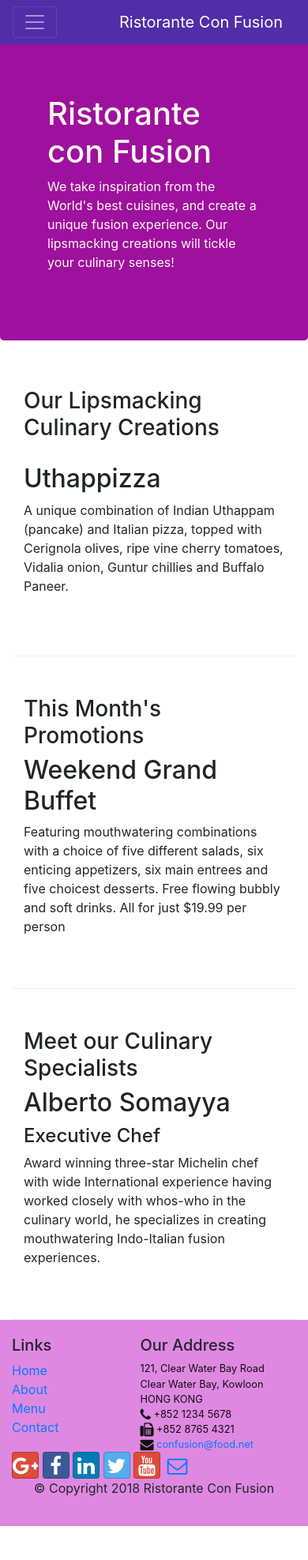
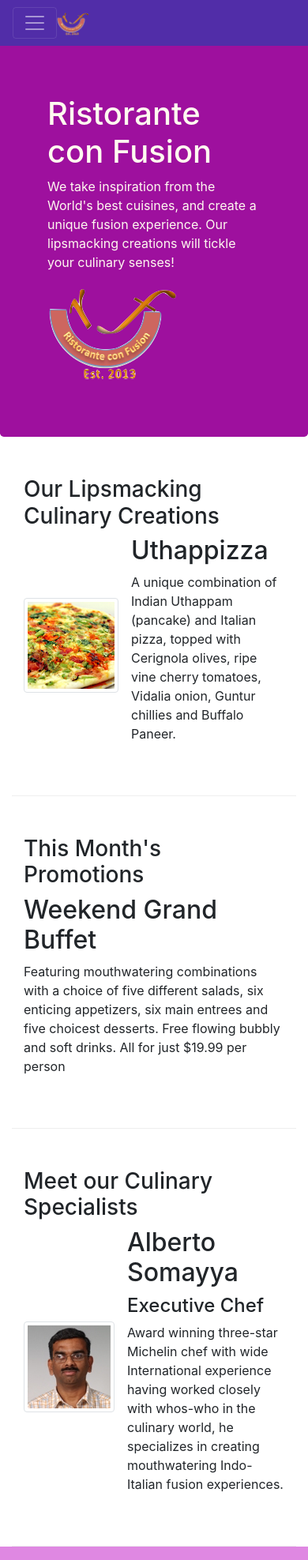
Before and after one commit to abidalikp/bootstrap4, a website: page index.html in a window 390 px wide. Shown: the top 1975 px of the page at 79% size. Before the commit the page ends 1932 px from the top, so only its background shows below. Drawn offline with nearby package versions, Linux system fonts and the light colour scheme.

Commit message:
Images and Media

```diff
--- a/index.html
+++ b/index.html
@@ -23,7 +23,7 @@
             <button class="navbar-toggler" type="button" data-toggle="collapse" data-target="#Navbar">
                 <span class="navbar-toggler-icon"></span>
             </button>
-            <a class="navbar-brand" href="#">Ristorante Con Fusion</a>
+            <a class="navbar-brand mr-auto" href="#"><img src="img/logo.png" height="30" width="41"></a>
             <div class="collapse navbar-collapse" id="Navbar">
                 <ul class="navbar-nav mr-auto">
                     <li class="nav-item active"><a class="nav-link" href="#"><span class="fa fa-home fa-lg"></span> Home</a></li>
@@ -38,11 +38,12 @@
     <header class="jumbotron">
         <div class="container">
             <div class="row row-header">
-                <div class="col-12 col-sm-6">
+                <div class="col-12 col-sm-8">
                     <h1>Ristorante con Fusion</h1>
                     <p>We take inspiration from the World's best cuisines, and create a unique fusion experience. Our lipsmacking creations will tickle your culinary senses!</p>
                 </div>
-                <div class="col-12 col-sm">
+                <div class="col-12 col-sm align-self-center">
+                    <img src="img/logo.png" class="img-fluid">
                 </div>
             </div>
         </div>
@@ -50,34 +51,44 @@
 
     <div class="container">
         <div class="row row-content align-items-center">
-            <div class="col-12 col-sm-4 col-md-3">
+            <div class="col-12 col-sm-4 col-md-3 order-sm-last">
                 <h3>Our Lipsmacking Culinary Creations</h3>
             </div>
-            <div class="col col-sm col-md">
-                <h2>Uthappizza</h2>
-                <p>A unique combination of Indian Uthappam (pancake) and Italian pizza, topped with Cerignola olives, ripe vine cherry tomatoes, Vidalia onion, Guntur chillies and Buffalo Paneer.</p>
+            <div class="col col-sm col-md order-sm-first">
+                <div class="media">
+                    <img class="d-flex mr-3 img-thumbnail align-self-center" src="img/uthappizza.png" alt="Uthappizza">
+                    <div class="media-body">
+                        <h2 class="mt-0">Uthappizza</h2>
+                        <p>A unique combination of Indian Uthappam (pancake) and Italian pizza, topped with Cerignola olives, ripe vine cherry tomatoes, Vidalia onion, Guntur chillies and Buffalo Paneer.</p>
+                    </div>
+                </div>
             </div>
         </div>
 
 
         <div class="row row-content align-items-center">
-            <div class="col-12 col-sm-4 order-sm-last col-md-3">
+            <div class="col-12 col-sm-4 col-md-3">
                 <h3>This Month's Promotions</h3>
             </div>
-            <div class="col col-sm order-sm-first col-md">
+            <div class="col col-sm col-md">
                 <h2>Weekend Grand Buffet</h2>
                 <p>Featuring mouthwatering combinations with a choice of five different salads, six enticing appetizers, six main entrees and five choicest desserts. Free flowing bubbly and soft drinks. All for just $19.99 per person </p>
             </div>
         </div>
 
         <div class="row row-content align-items-center">
-            <div class="col-12 col-sm-4 col-md-3">
+            <div class="col-12 col-sm-4 col-md-3 order-sm-last">
                 <h3>Meet our Culinary Specialists</h3>
             </div>
-            <div class="col col-sm col-md">
-                <h2>Alberto Somayya</h2>
-                <h4>Executive Chef</h4>
-                <p>Award winning three-star Michelin chef with wide International experience having worked closely with whos-who in the culinary world, he specializes in creating mouthwatering Indo-Italian fusion experiences. </p>
+            <div class="col col-sm col-md order-sm-first">
+                <div class="media">
+                    <img class="d-flex mr-3 img-thumbnail align-self-center" src="img/alberto.png" alt="Alberto Somayya">
+                    <div class="media-body">
+                        <h2>Alberto Somayya</h2>
+                        <h4>Executive Chef</h4>
+                        <p>Award winning three-star Michelin chef with wide International experience having worked closely with whos-who in the culinary world, he specializes in creating mouthwatering Indo-Italian fusion experiences. </p>
+                    </div>
+                </div>
             </div>
         </div>
     </div>
```
Also changed, not shown: aboutus.html (+4 -1 lines), contactus.html (+4 -3 lines).
